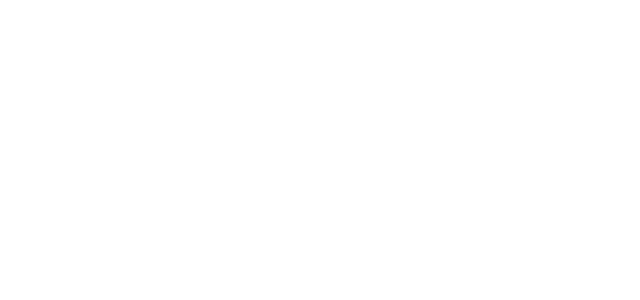
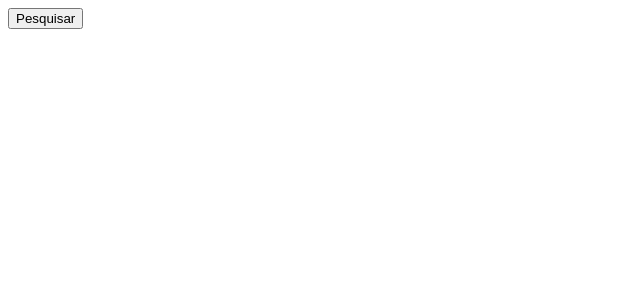
Before and after one commit to Kauan-Mazeto/Clima-Top, an Angular app in the folder ClimaTop/: page /clima in a window 1280 px wide. Before the commit this address led to /. Shown: the top 300 px of the page, without its empty margins (0-640 px from the left). Built offline with nearby package versions, Linux system fonts and the light colour scheme.

Commit message:
Configuração inicial do projeto Angular 17 com roteamento e componentes clima/pesquisa

```diff
--- a/ClimaTop/package.json
+++ b/ClimaTop/package.json
@@ -22,7 +22,7 @@
   "dependencies": {
     "@angular/common": "^20.1.0",
     "@angular/compiler": "^20.1.0",
-    "@angular/core": "^20.1.0",
+    "@angular/core": "^20.3.1",
     "@angular/forms": "^20.1.0",
     "@angular/platform-browser": "^20.1.0",
     "@angular/router": "^20.1.0",
@@ -33,6 +33,7 @@
     "@angular/build": "^20.1.5",
     "@angular/cli": "^20.1.5",
     "@angular/compiler-cli": "^20.1.0",
+    "@types/angular": "^1.8.9",
     "@types/jasmine": "~5.1.0",
     "jasmine-core": "~5.8.0",
     "karma": "~6.4.0",
--- a/ClimaTop/src/app/app.routes.ts
+++ b/ClimaTop/src/app/app.routes.ts
@@ -1,3 +1,17 @@
 import { Routes } from '@angular/router';
 
-export const routes: Routes = [];
+export const routes: Routes = [
+    {
+        path: '',
+        redirectTo: 'clima',
+        pathMatch: 'full'
+    },
+    {
+    path: 'clima',
+        loadChildren: () => import('./pages/clima/clima.routes').then(r => r.climaRoutes)
+    },
+    {
+    path: 'pesquisa',
+        loadChildren: () => import('./pages/pesquisa/pesquisa.routes').then(r => r.pesquisaRoutes)
+    }
+];
--- a/ClimaTop/src/app/pages/clima/clima.component.html
+++ b/ClimaTop/src/app/pages/clima/clima.component.html
@@ -1,3 +1 @@
-<p>
-  clima works!
-</p>
+<button (click)="navegarParaTeladePesquisa()">Pesquisar</button>
--- a/ClimaTop/src/app/pages/clima/clima.component.ts
+++ b/ClimaTop/src/app/pages/clima/clima.component.ts
@@ -1,4 +1,5 @@
-import { Component, OnInit } from '@angular/core';
+import { Component, inject, OnInit } from '@angular/core';
+import { RouteConfigLoadEnd, Router } from '@angular/router';
 
 @Component({
   selector: 'app-clima',
@@ -7,9 +8,16 @@ import { Component, OnInit } from '@angular/core';
 })
 export class ClimaComponent implements OnInit {
 
+  navegador = inject(Router);
+
   constructor() { }
 
   ngOnInit() {
   }
 
+  navegarParaTeladePesquisa() {
+    this.navegador.navigate(['/pesquisa']);
+  }
+
+
 }
```
Also changed, not shown: 1 other file (tests, documents, lock files or other folders).
